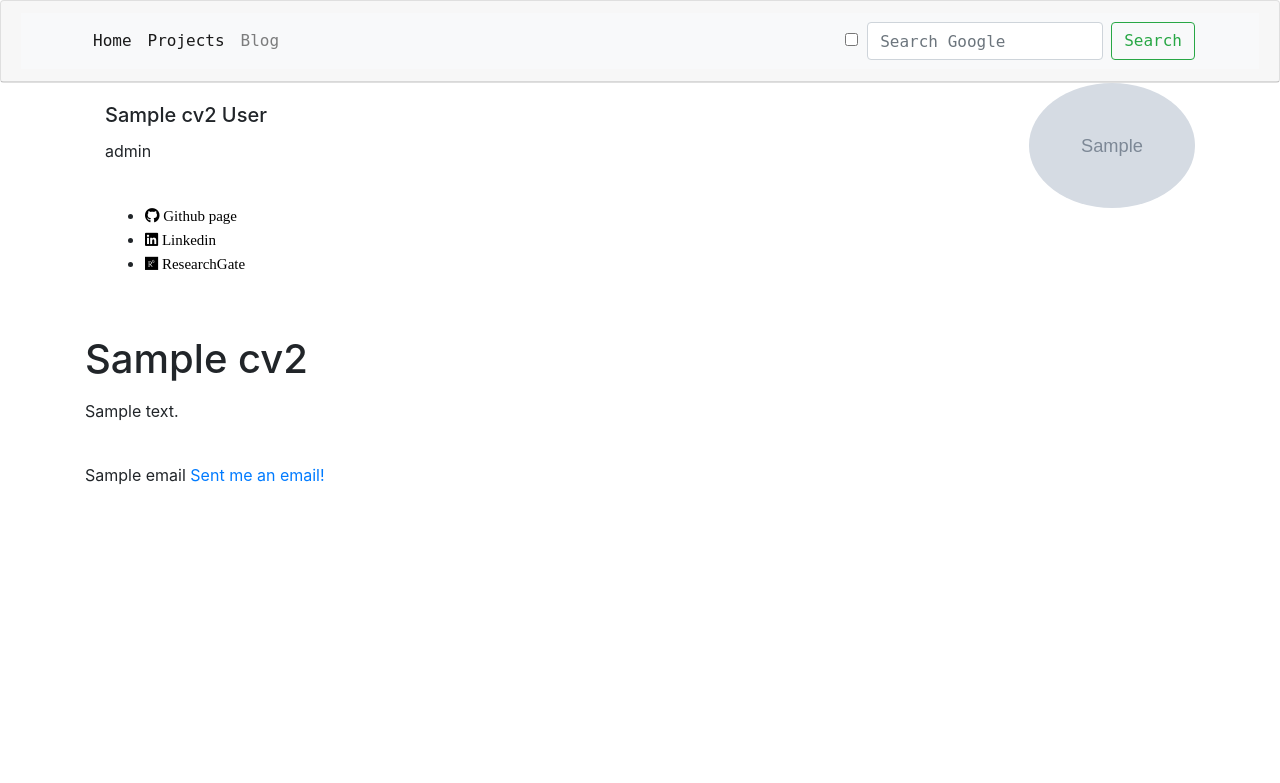
After one commit to Steven1123581321/website, a Django app: template cv/templates/cv_index_2.html in a window 1280 px wide. The commit adds this page. Shown: the top 783 px of the page. Run offline with Django 3.2, Linux system fonts and the light colour scheme; tables that the repository leaves empty hold one stand-in row (values such as "Sample post"); the template is opened without the code that fills it: values that come from a table or form of the project are taken from there, most other values are stand-ins (such as "Sample title", 1, 10 or a date in 2020); grey boxes marked "Sample" are stand-in pictures; some libraries are stand-ins or nearby versions.

Commit message:
worked on css and js

```diff
--- a/blog/apps.py
+++ b/blog/apps.py
@@ -2,5 +2,5 @@ from django.apps import AppConfig
 
 
 class BlogConfig(AppConfig):
-    default_auto_field = 'django.db.models.BigAutoField'
-    name = 'blog'
+    default_auto_field = "django.db.models.BigAutoField"
+    name = "blog"
--- a/blog/templates/blog_category.html
+++ b/blog/templates/blog_category.html
@@ -1,5 +1,9 @@
 {% extends "base.html" %}
 {% block page_content %}
+<div class="go-home">
+    <a href="http://127.0.0.1:8000/" style="color:#e9bc3f" >Home</a>
+</div>
+<link rel="stylesheet" href="/static/css/wrappers_blog.css">
 <div class="col-md-8 offset-md-2">
     <h1>{{ category | title }}</h1>
     <hr>
--- a/blog/templates/blog_detail.html
+++ b/blog/templates/blog_detail.html
@@ -1,5 +1,9 @@
 {% extends "base.html" %}
 {% block page_content %}
+<div class="go-home">
+    <a href="http://127.0.0.1:8000/" style="color:#e9bc3f" >Home</a>
+</div>
+<link rel="stylesheet" href="/static/css/wrappers_blog.css">
 <div class="col-md-8 offset-md-2">
     <h1>{{ post.title }}</h1>
     <small>
--- a/blog/templates/blog_index.html
+++ b/blog/templates/blog_index.html
@@ -1,5 +1,9 @@
 {% extends "base.html" %}
 {% block page_content %}
+<link rel="stylesheet" href="/static/css/wrappers_blog.css">
+<div class="go-home">
+    <a href="http://127.0.0.1:8000/" style="color:#e9bc3f" >Home</a>
+</div>
 <div class="col-md-8 offset-md-2">
     <h1>Blog Index</h1>
     <hr>
--- /dev/null
+++ b/cv/templates/cv_index_2.html
@@ -0,0 +1,34 @@
+{% extends "base.html" %}
+{% load static %}
+{% block page_content %}
+<link rel="stylesheet" href="/static/css/wrappers.css">
+<html lang="en">
+    <body>
+        {% for c in cv %}
+            {% comment %} <div class="animated bounceInUp"> {% endcomment %}
+                <img src="{% static c.avatar %}" class="rounded-circle float-right" width="15%">
+            {% comment %} </div><br> {% endcomment %}
+            <div id="wrapper">
+                <div class="animated bounceInUp">
+                <div class="card-text" style="">
+                        <div class="card-body">
+                            <h5 class="card-title">{{c.Name}} {{c.Surname}}</h5>
+                            <p class="card-text">{{ c.role }}</p><br>
+                            <ul>
+                                <li><a href="{{c.github}}" class="fab fa-github" style="font-size:15px;color:black" target="_blank" title="Github"></i> Github page</a></li>
+                                <li><a href="{{c.linkedin}}" class="fab fa-Linkedin" style="font-size:15px;color:black" target="_blank" title="Linkedin"></i> Linkedin</a></li>
+                                <li><a href="{{c.research_gate}}" class="fab fa-researchgate" style="font-size:15px;color:black" target="_blank" title="ResearchGate"></i> ResearchGate</a></li>
+                            </ul>
+                        </div>
+                    </div>
+                </div>
+            </div>
+            <br>
+            <h1>{{ c.welcome_title }}</h1>
+            <p>{{ c.welcome_text | linebreaks }}</p>
+            <br>
+            <p>{{email.question}} <a href="mailto:{{email.address.name}}@{{email.address.domain}}{% if email.tag %}?subject=[{{email.tag}}]{% endif %}">Sent me an email!</a></p>
+        {% endfor %}
+    </body>
+</html>
+{% endblock %}
--- a/personal_portfolio/templates/base.html
+++ b/personal_portfolio/templates/base.html
@@ -1,11 +1,18 @@
 <link rel="stylesheet" href="https://stackpath.bootstrapcdn.com/bootstrap/4.1.3/css/bootstrap.min.css" integrity="sha384-MCw98/SFnGE8fJT3GXwEOngsV7Zt27NXFoaoApmYm81iuXoPkFOJwJ8ERdknLPMO" crossorigin="anonymous">
 <link rel="stylesheet" href="https://use.fontawesome.com/releases/v5.6.1/css/all.css">
+<link rel="stylesheet" href="/static/css/wrappers_portfolio.css">
 
+<div class="card text-center">
+  <div class="card-header">
     <nav class="navbar navbar-expand-lg navbar-light bg-light">
         <div class="container">
             <button class="navbar-toggler" type="button" data-toggle="collapse" data-target="#navbarSupportedContent" aria-controls="navbarSupportedContent" aria-expanded="false" aria-label="Toggle navigation">
               <span class="navbar-toggler-icon"></span>
             </button>
+            <style> nav {
+              font-family: 'Roboto Mono', monospace;
+            }
+            </style>
 
             <div class="collapse navbar-collapse" id="navbarSupportedContent">
               <ul class="navbar-nav mr-auto">
@@ -20,10 +27,40 @@
                 </li>
               </ul>
             </div>
+            <div class="dark-mode-toggler">
+              <input type="checkbox" id="toggler" />
+              <label for="toggler" aria-label="Toggler for Dark Mode" onclick="setModeEventListener()"></label>
             </div>
+            <form class="form-inline my-2 my-lg-0" role="search" id="form">
+              <input class="form-control mr-sm-2" type="search" id="query" name="q" placeholder="Search Google" aria-label="Search">
+              <button class="btn btn-outline-success my-2 my-sm-0" type="submit">Search</button>
+            </form>
+            <script>
+              const f = document.getElementById('form');
+              const q = document.getElementById('query');
+              const google = 'https://www.google.com/search?q=';
 
+              function submitted(event) {
+                event.preventDefault();
+                const url = google + q.value;
+                const win = window.open(url, '_blank');
+                win.focus();
+              }
+
+              f.addEventListener('submit', submitted);
+            </script>
+            <script>
+            function setModeEventListener() {
+              let list = document.body.classList;
+              document.getElementById("toggler").addEventListener("change", (event) => {
+                  event.target.checked ? list.add("dark-mode") : list.remove("dark-mode");
+              });
+            }
+            </script>
+        </div>
     </nav>
-
+  </div>
+</div>
 <div class="container">
     {% block page_content %}{% endblock %}
 </div>
--- a/projects/templates/project_index.html
+++ b/projects/templates/project_index.html
@@ -1,6 +1,11 @@
 {% extends "base.html" %}
 {% load static %}
 {% block page_content %}
+<div class="go-home">
+    <a href="http://127.0.0.1:8000/" style="color:#e9bc3f" >Home</a>
+</div>
+<link rel="stylesheet" href="/static/css/wrappers_projects.css">
+<div class="bc">
     <h1>Projects</h1>
     <div class="row">
         {% for project in projects %}
@@ -19,4 +24,5 @@
             </div>
         {% endfor %}
     </div>
+</div>
 {% endblock %}
```
Also changed, not shown: projects/templates/project_detail.html (+6 -1 lines), 1 other file. Lines whose indentation alone changed are shown as unchanged.
